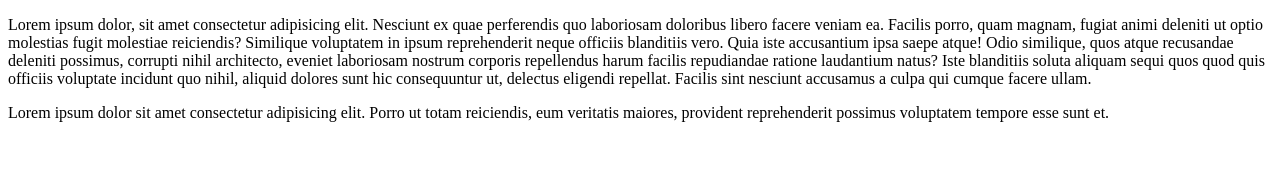
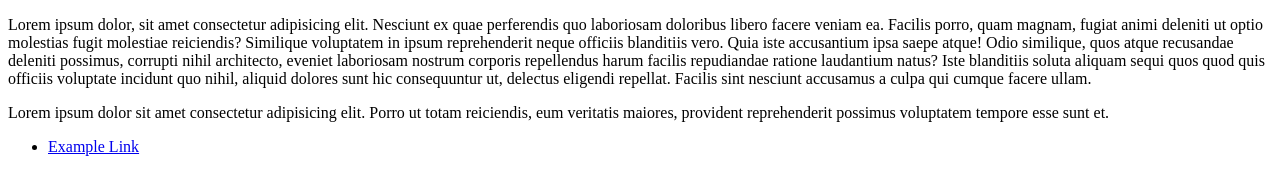
Before and after one commit to Keyabinte/test, a plain HTML site: page index.html in a window 1280 px wide. Drawn offline with Linux system fonts and the light colour scheme.

Commit message:
dklsfjds

```diff
--- a/index.html
+++ b/index.html
@@ -13,5 +13,12 @@
     <div>
         <p>Lorem ipsum dolor sit amet consectetur adipisicing elit. Porro ut totam reiciendis, eum veritatis maiores, provident reprehenderit possimus voluptatem tempore esse sunt et.</p>
     </div>
+    <div>
+        <ul>
+            <li>
+                <a href="https://example.com">Example Link</a>
+            </li>
+        </ul>
+    </div>
 </body>
 </html>
```
